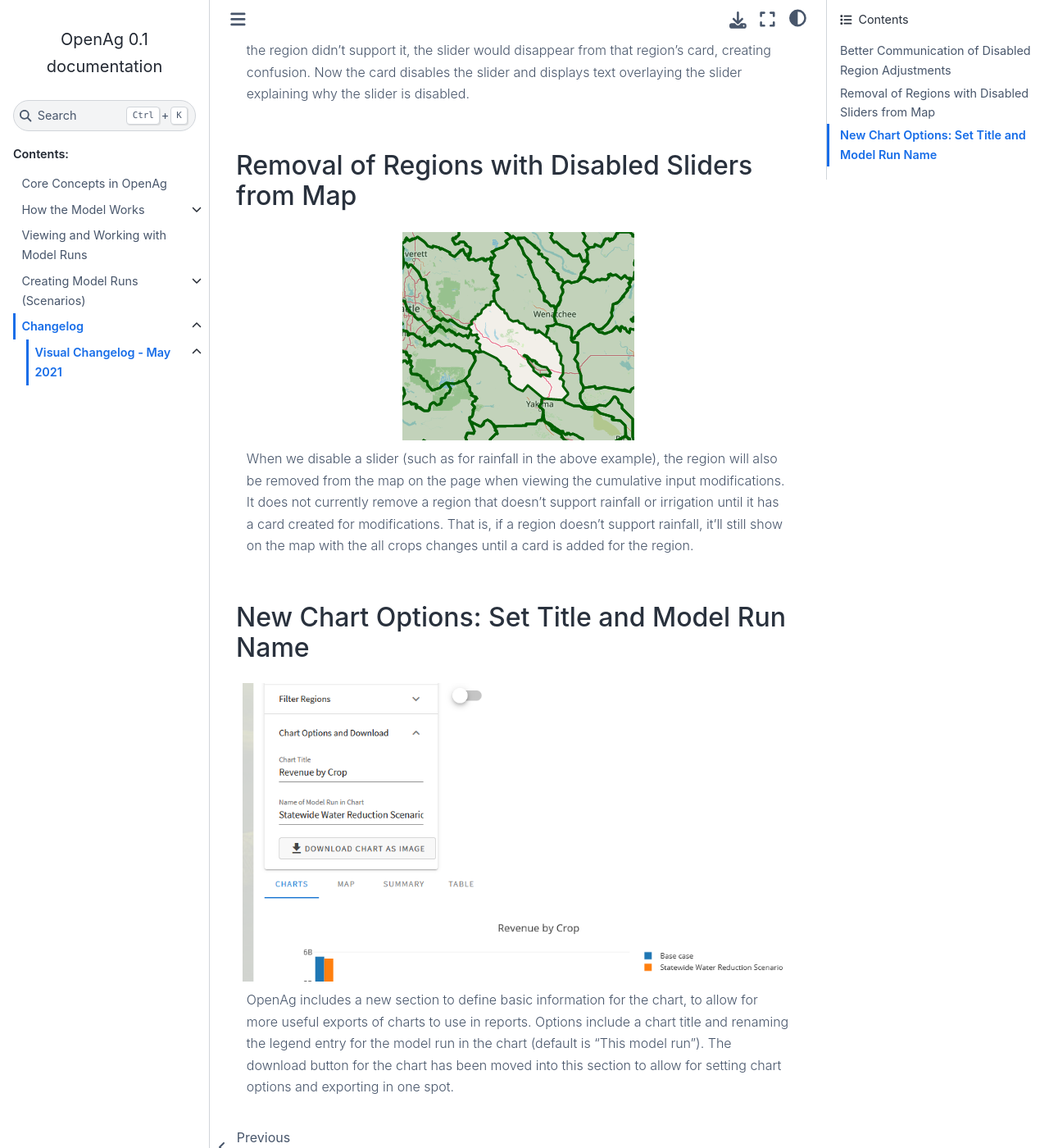
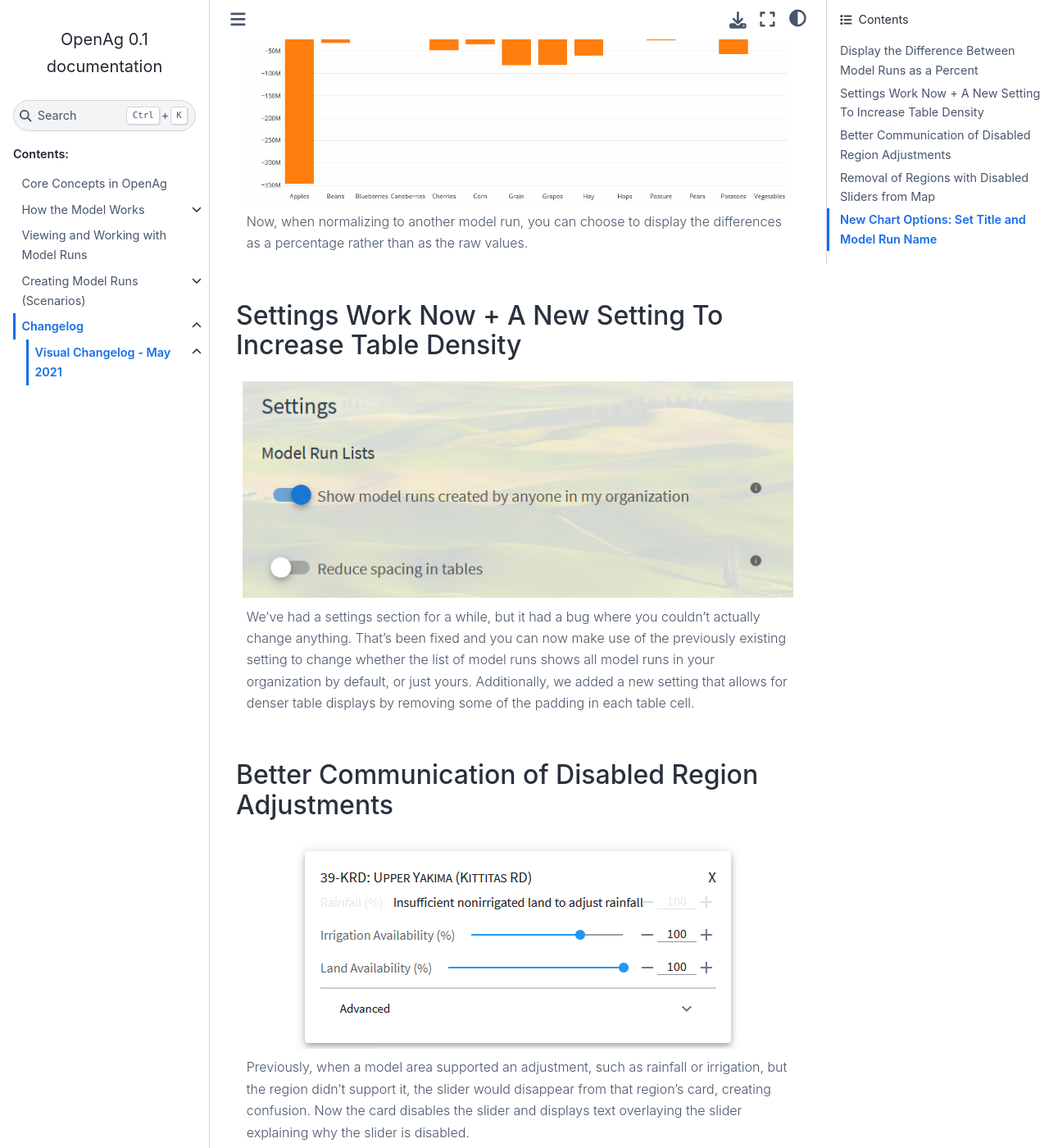
Before and after one commit to Water-Systems-Management-UCM/OpenAg_Docs, a Sphinx documentation site: the page built from source/Changelog/2021_05/2021_05.rst, in a window 1280 px wide and 1400 px high, scrolled down 501 px. Shown: the whole window at 82% size. Built offline with Sphinx 7.4.7 and the Sphinx Book theme 1.1.4, drawn with Linux system fonts in a browser that asks for light colours; some of the changed text lies outside the part shown.

Commit message:
Update changelog with settings and percent change items
Also, including outline of windows server deployment information.

```diff
--- a/source/Changelog/2021_05/2021_05.rst
+++ b/source/Changelog/2021_05/2021_05.rst
@@ -4,6 +4,23 @@ Visual Changelog - May 2021
 .. toctree::
    :maxdepth: 1
    :caption: OpenAg Changes for May 2021:
+
+Display the Difference Between Model Runs as a Percent
+-------------------------------------------------------------
+.. figure:: chart_percent_change.gif
+
+    Now, when normalizing to another model run, you can choose to display the differences as a percentage rather
+    than as the raw values.
+
+Settings Work Now + A New Setting To Increase Table Density
+-------------------------------------------------------------
+.. figure:: settings.png
+
+    We've had a settings section for a while, but it had a bug where you couldn't actually change anything.
+    That's been fixed and you can now make use of the previously existing setting to change whether the
+    list of model runs shows all model runs in your organization by default, or just yours. Additionally,
+    we added a new setting that allows for denser table displays by removing some of the padding in each
+    table cell.
 
 Better Communication of Disabled Region Adjustments
 ----------------------------------------------------
```
Also changed, not shown: source/administration/windows_deployment.rst (added, +41 -0 lines), source/Changelog/2021_05/chart_percent_change.gif (added), source/Changelog/2021_05/settings.png (added).
